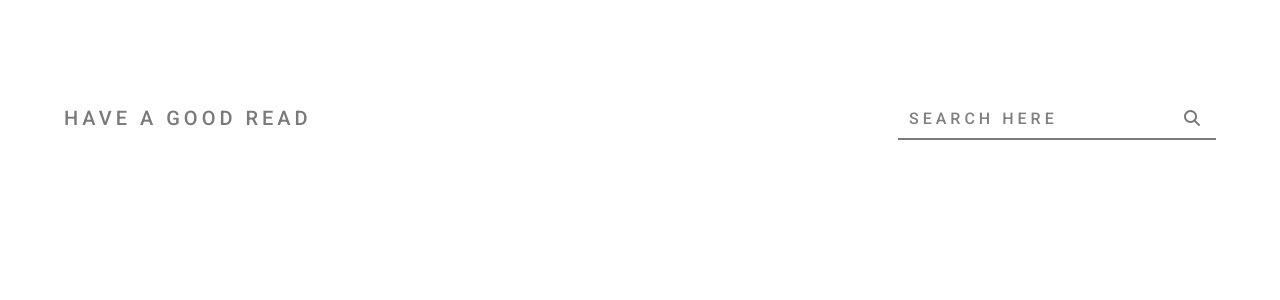
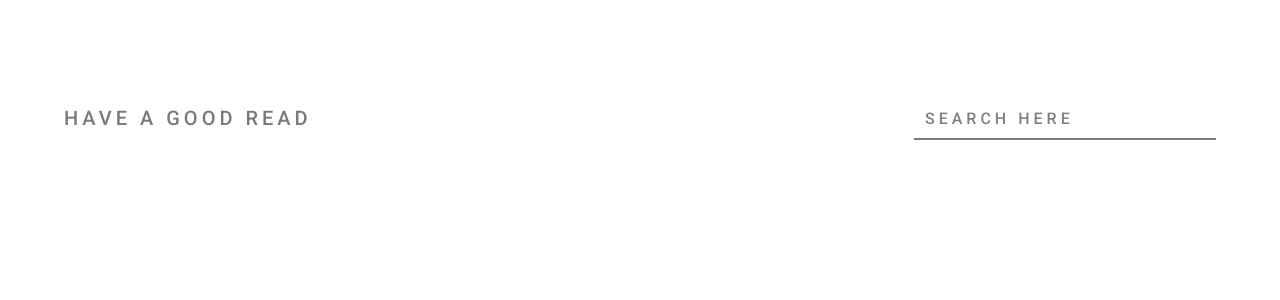
Before and after one commit to TheSiriusSystem/thesiriussystem.github.io, a Jekyll site: the page built from blog.md, in a window 1280 px wide. Shown: the part 236-536 px from the top of the page. Built offline with Jekyll 4.4.1, drawn with Linux system fonts in a browser that asks for light colours; nearby versions of some CDN libraries.

Commit message:
Remove Font Awesome

```diff
--- a/_includes/head.html
+++ b/_includes/head.html
@@ -2,13 +2,12 @@
     {% include meta.html %}
     <title>{{site.title}}</title>
     <link rel="stylesheet" href="{% if site.baseurl %}{{site.baseurl}}{% else %}{% endif %}/assets/css/style.css">
-    <script src="https://kit.fontawesome.com/6a97161b76.js" crossorigin="anonymous"></script>
     <link rel="shortcut icon" href="{% if site.favicon-url %}{{site.favicon-url}}{% else %}{{ 'assets/images/logo.png' | absolute_url }}{% endif %}" type="image/x-icon">
 </head>
 
-
 <!-- Google tag (gtag.js) -->
 <script async src="https://www.googletagmanager.com/gtag/js?id=G-SXBZYS542D"></script>
+
 <script>
     window.dataLayer = window.dataLayer || [];
 
```
